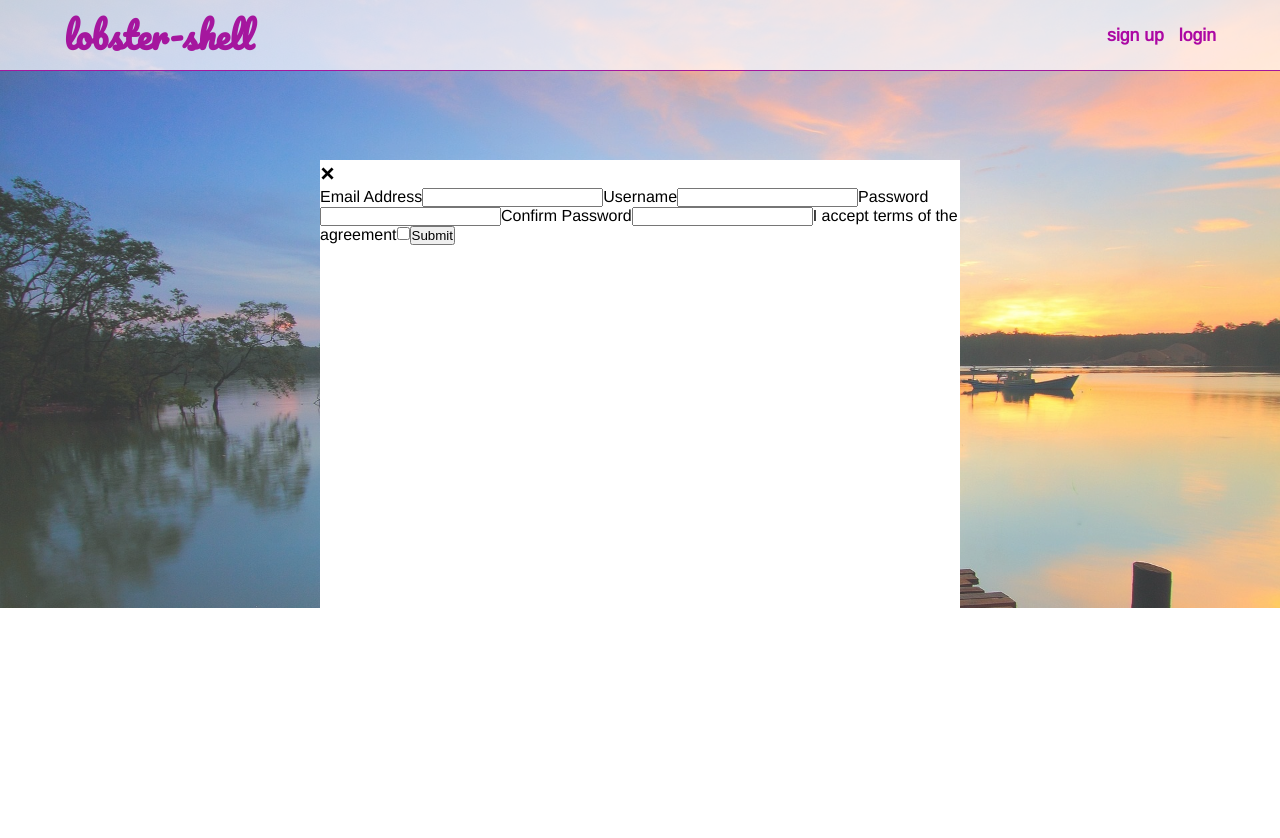
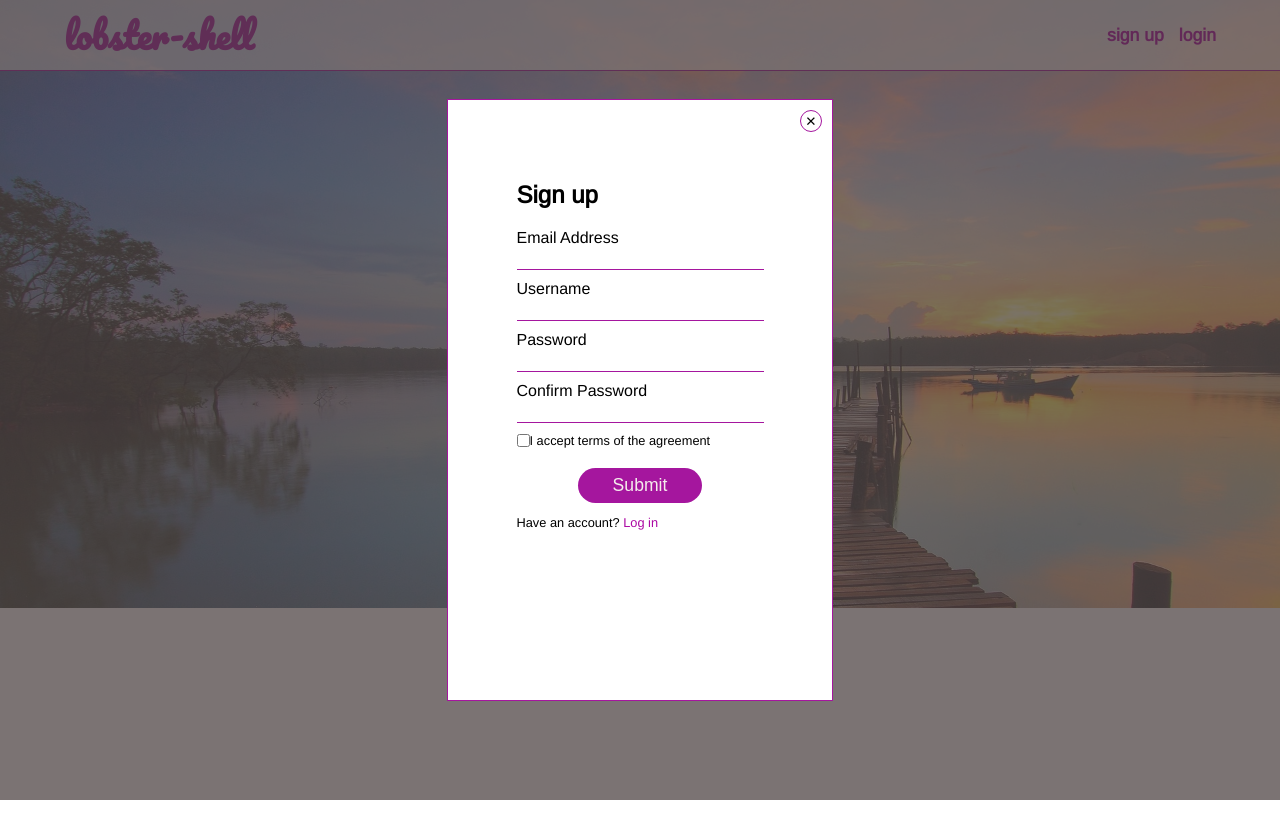
Before and after one commit to lukanthrope/lobster-shell, a React app in the folder client/: page / in a window 1280 px wide. Both pictures are taken after a click on the link "sign up". Shown: the top 838 px of the page. Built offline with nearby package versions, Linux system fonts and the light colour scheme.

Commit message:
improved markup

```diff
--- a/client/package.json
+++ b/client/package.json
@@ -11,8 +11,10 @@
   "devDependencies": {
     "@types/react": "^16.9.11",
     "@types/react-dom": "^16.9.3",
+    "autoprefixer": "^9.7.3",
     "awesome-typescript-loader": "^5.2.1",
     "css-loader": "^3.2.0",
+    "group-css-media-queries-loader": "^3.0.2",
     "html-webpack-plugin": "^3.2.0",
     "source-map-loader": "^0.2.4",
     "ts-loader": "^6.2.1",
--- a/client/src/App.css
+++ b/client/src/App.css
@@ -12,11 +12,19 @@ body {
 
 
 .bgc-op\(white\) {
-  background-color: rgba(255, 255, 255, 0.7)
+  background-color: rgba(255, 255, 255, 0.7);
+}
+
+.bgc-op\(black\) {
+  background-color: rgba(68, 56, 56, 0.7);
 }
 
 .bgc\(white\) {
-  background-color: rgb(255, 255, 255)
+  background-color: rgb(255, 255, 255);
+}
+
+.bgc\(l-pink\) {
+  background-color: rgb(165, 22, 158);
 }
 
 .pos\(f\) {
@@ -44,12 +52,52 @@ body {
   width: 50%;
 }
 
+.w\(30\%\) {
+  width: 30%;
+}
+
+.w\(10px\) {
+  width: 20px;
+}
+
+.h\(100\%\) {
+  height: 100%;
+}
+
+.h\(60\%\) {
+  height: 60%;
+}
+
+.h\(75\%\) {
+  height: 75%;
+}
+
+.h\(35px\) {
+  height: 35px;
+}
+
+.h\(10px\) {
+  height: 20px;
+}
+
 .h\(70px\) {
   height: 70px;
 }
 
 .d\(in-flex\) {
   display: inline-flex;
+}
+
+.d\(flex\) {
+  display: flex;
+}
+
+.f-dir\(col\) {
+  flex-direction: column;
+}
+
+.f-dir\(row\) {
+  flex-direction: row;
 }
 
 .just-cont\(sp-between\) {
@@ -60,8 +108,16 @@ body {
   justify-content: center;
 }
 
+.al-s\(center\) {
+  align-self: center;
+}
+
 .al-items\(center\) {
   align-items: center;
+}
+
+.t-al\(center\) {
+  text-align: center;
 }
 
 .f\(r\) {
@@ -72,8 +128,28 @@ body {
   padding-left: 15px;
 }
 
-.h\(60\%\) {
-  height: 60%;
+.p\(top\:10px\) {
+  padding-top: 10px;
+}
+
+.m-t\(20\%\) {
+  margin-top: 20%;
+}
+
+.m-t\(10px\) {
+  margin-top: 10px;
+}
+
+.m-t\(20px\) {
+  margin-top: 20px;
+}
+
+.m-r\(10px\) {
+  margin-right: 10px;
+}
+
+.m-b\(10px\) {
+  margin-bottom: 10px;
 }
 
 .abs-center {
@@ -94,8 +170,24 @@ body {
   font-size: 1.1rem;
 }
 
+.fs\(0\.8rem\) {
+  font-size: 0.8rem;
+}
+
+.Form input {
+  font-size: 1.2rem;
+}
+
+.errorMes {
+  color: red;
+}
+
 .color\(lobster-pink\) {
   color: rgb(172, 8, 163);
+}
+
+.color\(nrw\) {
+  color: rgb(245, 236, 236);
 }
 
 .fw\(600\) {
@@ -107,8 +199,31 @@ body {
   cursor: pointer;
 }
 
+.shad\(l-pink\):hover {
+  box-shadow: 20px 20px 20px rgba(165, 22, 158, 0.22);
+	-moz-box-shadow: 0px 0px 15px rgba(165, 22, 158, 0.8);
+	-webkit-box-shadow:  0px 0px 15px rgba(165, 22, 158, 0.8);
+}
+
+.bord\(none\) {
+  border: none;
+}
+
 .bord\(bot\) {
   border-bottom: 1.1px solid rgb(165, 22, 158);
+}
+
+.bord\(l-pink\) {
+  border: 1px solid rgb(165, 22, 158);
+}
+
+.bord\(round\) {
+  border-radius: 100px;
+}
+
+.submit {
+  border-radius: 25px;
+
 }
 
 .select-off {
@@ -124,10 +239,14 @@ body {
   user-drag: none;
 }
 
+.o-line\(none\) {
+  outline: none;
+}
+
 .image-land {
   max-width: 100%;
   height: auto;
-  width: auto\9;
+  width: auto;
   opacity: 0.8;
   transition: all 1s linear;
 }
@@ -135,3 +254,27 @@ body {
 .image-land:hover {
   opacity: 1;
 }
+
+@media (max-width: 600px) {
+  .w\(30\%\) {
+    width: 100%;
+  }
+
+  .h\(60\%\) {
+    height: 100%;
+  }
+}
+
+@media (max-width: 768px) {
+  .w\(30\%\) {
+    width: 80%;
+  }
+
+  .h\(60\%\) {
+    height: 80%;
+  }
+
+  .m-t\(20\%\) {
+    margin-top: 30%;
+  }
+}
--- /dev/null
+++ b/client/src/components/AuthLink/index.tsx
@@ -0,0 +1,18 @@
+import * as React from 'react';
+
+interface LinkProps {
+  haveAnAccount: boolean,
+  redirect: Function,
+}
+
+const AuthLink = ({ haveAnAccount, redirect }: LinkProps) => (
+  <a className="fs(0.8rem)">{haveAnAccount ? 'Have an account?': 'Have no account?'}
+      <a
+      className="pointer color(lobster-pink)"
+      onClick={() => haveAnAccount ? redirect(true, true): redirect(false, true)}
+      >{haveAnAccount ? ' Log in': ' Register'}
+    </a>
+  </a>
+);
+
+export default AuthLink;
--- a/client/src/components/Authorization/Login.tsx
+++ b/client/src/components/Authorization/Login.tsx
@@ -6,6 +6,7 @@ import { Mutation } from 'react-apollo';
 
 import { AuthContext } from '../../context/auth';
 import HeaderContext from '../Header/HeaderContext';
+import AuthLink from '../AuthLink';
 
 interface FormValues {
   email: string,
@@ -52,17 +53,54 @@ const Login:React.FC<{}> = () => {
             })}
             >
               {({ isSubmitting }) => (
-                <Form>
-                  { loading && <p>loading..</p> }
-                  <label htmlFor="email">Email Address</label>
-                  <Field type="input" name="email" />
-                  <ErrorMessage name="email" />
-                  <label htmlFor="password">Password</label>
-                  <Field name="password" type="password" />
-                  <ErrorMessage name="password" />
-                  {error && <>{error}</>}
-                  <button type="submit" disabled={isSubmitting}>Submit</button>
-                </Form>
+                <div className="m-t(20%)">
+                  <h2>Log in</h2>
+                  <Form className="m-t(20px) m-b(10px) d(flex) f-dir(col) Form">
+                      { loading && <p>loading..</p> }
+                      <label htmlFor="email">Email Address</label>
+                      <Field
+                        className="o-line(none) bord(none) bord(bot) fs(1.1rem)"
+                        type="input"
+                        name="email"
+                        />
+                      <div className="errorMes fs(0.8rem)">
+                        <ErrorMessage name="email" />
+                      </div>
+                      <label className="m-t(10px)" htmlFor="password">Password</label>
+                      <Field
+                        className="o-line(none) bord(none) bord(bot) fs(1.1rem)"
+                        name="password"
+                        type="password"
+                        />
+                      <div className="errorMes fs(0.8rem)">
+                        <ErrorMessage name="password" />
+                      </div>
+                      { error && <div className="errorMes fs(0.8rem)">{error}</div> }
+                      <button
+                        type="submit"
+                        disabled={isSubmitting}
+                        className="
+                          m-t(20px)
+                          h(35px)
+                          submit
+                          bgc(l-pink)
+                          w(50%)
+                          bord(none)
+                          o-line(none)
+                          pointer
+                          color(nrw)
+                          al-s(center)
+                          shad(l-pink)
+                          fs(1.1rem)"
+                        >
+                          Log in
+                      </button>
+                  </Form>
+                  <AuthLink
+                    haveAnAccount={false}
+                    redirect={hideAuthWindow}
+                    />
+                </div>
             )}
             </Formik>
         )}
--- a/client/src/components/Authorization/Registration.tsx
+++ b/client/src/components/Authorization/Registration.tsx
@@ -6,6 +6,7 @@ import { Formik, Form, Field, ErrorMessage } from 'formik';
 
 import { AuthContext } from '../../context/auth';
 import HeaderContext from '../Header/HeaderContext';
+import AuthLink from '../AuthLink';
 
 interface FormValues {
   email: string,
@@ -36,9 +37,7 @@ const Registration:React.FC = ({}) => {
         login(data.register);
         hideAuthWindow();
       }}
-      onError={() => {
-        setEmailError('email is already in use');
-      }}
+      onError={() => setEmailError('email is already in use')}
       >
         {(addUser:any, { loading }:any) => (
           <Formik
@@ -53,7 +52,7 @@ const Registration:React.FC = ({}) => {
             validationSchema={
               Yup.object({
                 email: Yup.string()
-                  .email('Invalid email addresss`')
+                  .email('Invalid email address')
                   .required('Required'),
                 username: Yup.string()
                   .min(3, 'Must be at least 3 characters')
@@ -62,36 +61,91 @@ const Registration:React.FC = ({}) => {
                   .min(6, 'Must be 6 characters or more')
                   .required('Required'),
                 confirmPassword: Yup.string()
-                  .oneOf([Yup.ref('password'), null], 'Passwords must match'),
+                  .oneOf([Yup.ref('password'), null], 'Passwords must match')
+                  .required('Passwords must match'),
                 checked: Yup.bool()
                   .oneOf([true], 'Please confirm the terms'),
               })
             }
             >
-              {({ isSubmitting }) => (
-                <Form>
+              {({ isSubmitting, errors }) => (
+
+                <div>
+                  <h2 className="m-t(20%)">Sign up</h2>
+                  <Form className="m-t(20px) m-b(10px) d(flex) f-dir(col) Form">
                     { loading && <p>loading..</p> }
                     <label htmlFor="email">Email Address</label>
-                  <Field type="input" name="email" />
+                    <Field
+                      className="o-line(none) bord(none) bord(bot) fs(1.1rem)"
+                      type="input"
+                      name="email"
+                      />
+                    <div className="errorMes fs(0.8rem)">
                       <ErrorMessage name="email" />
-                  {emailError && <>{emailError}</>}
+                      {emailError}
+                    </div>
 
-                  <label htmlFor="username">Username</label>
-                  <Field type="input" name="username" />
+                    <label className="m-t(10px)" htmlFor="username">Username</label>
+                    <Field
+                      className="o-line(none) bord(none) bord(bot) fs(1.1rem)"
+                      type="input"
+                      name="username"
+                      />
+                    <div className="errorMes fs(0.8rem)">
                       <ErrorMessage name="username" />
+                    </div>
 
-                  <label htmlFor="password">Password</label>
-                  <Field name="password" type="password" />
+                    <label className="m-t(10px)" htmlFor="password">Password</label>
+                    <Field
+                      className="o-line(none) bord(none) bord(bot) fs(1.1rem)"
+                      name="password"
+                      type="password"
+                      />
+                    <div className="errorMes fs(0.8rem)">
                       <ErrorMessage name="password" />
-                  <label htmlFor="confirmPassword">Confirm Password</label>
-                  <Field name="confirmPassword" type="password" />
+                    </div>
+                    <label className="m-t(10px)" htmlFor="confirmPassword">Confirm Password</label>
+                    <Field
+                      className="o-line(none) bord(none) bord(bot) fs(1.1rem)"
+                      name="confirmPassword"
+                      type="password"
+                      />
+                    <div className="errorMes fs(0.8rem)">
                       <ErrorMessage name="confirmPassword" />
+                    </div>
 
-                  <label htmlFor="checked">I accept terms of the agreement</label>
+                    <div className="d(in-flex) m-t(10px)">
                       <Field name="checked" type="checkbox" />
+                      <label htmlFor="checked" className="fs(0.8rem)">I accept terms of the agreement</label>
+                    </div>
+                    <div className="errorMes fs(0.8rem)">
                         <ErrorMessage name="checked" />
-                  <button type="submit" disabled={isSubmitting}>Submit</button>
+                    </div>
+                    <button
+                      type="submit"
+                      disabled={isSubmitting}
+                      className="
+                          m-t(20px)
+                          h(35px)
+                          submit
+                          bgc(l-pink)
+                          w(50%)
+                          bord(none)
+                          o-line(none)
+                          pointer
+                          color(nrw)
+                          al-s(center)
+                          shad(l-pink)
+                          fs(1.1rem)"
+                      >
+                        Submit
+                    </button>
                   </Form>
+                  <AuthLink
+                    haveAnAccount={true}
+                    redirect={hideAuthWindow}
+                    />
+                </div>
               )}
             </Formik>
         )}
--- a/client/src/components/Authorization/index.tsx
+++ b/client/src/components/Authorization/index.tsx
@@ -4,20 +4,54 @@ import HeaderContext from '../Header/HeaderContext';
 import Login from './Login';
 import Registration from './Registration';
 
+interface AuthorizationProps {
+  haveAccount: boolean;
+}
 
 const Authorization = ({ haveAccount }: AuthorizationProps) => {
   const handleShowModal = React.useContext<Function>(HeaderContext);
 
   return (
-    <div className="pos(f) bgc(white) w(50%) h(60%) left(20%) abs-center">
-      <h2 className="pointer" onClick={() => handleShowModal()}>&#215;</h2>
-      {haveAccount ? <Login /> : <Registration />}
+    <div
+      className="Parent pos(f) w(100%) h(100%) bgc-op(black)"
+      onClick={(e:any) => {
+        if (e.target.className.includes('Parent'))
+          handleShowModal();
+      }}
+      >
+      <div className={`
+        d(flex)
+        f-dir(col)
+        pos(f)
+        bgc(white)
+        w(30%)
+        ${haveAccount ? 'h(60%)' : 'h(75%)'}
+        bord(l-pink)
+        left(20%)
+        abs-center`
+      }
+        >
+        <div className="
+          pointer
+          bord(round)
+          bord(l-pink)
+          w(10px)
+          h(10px)
+          fs(1.1rem)
+          t-al(center)
+          m-t(10px)
+          m-r(10px)
+          "
+          style={{'alignSelf': 'flex-end'}}
+          onClick={() => handleShowModal()}>
+            &#215;
+        </div>
+        <div className="d(flex) just-cont(center)">
+          {haveAccount ? <Login /> : <Registration />}
+        </div>
+      </div>
     </div>
   );
 };
 
-interface AuthorizationProps {
-  haveAccount: boolean;
-}
-
 export default Authorization;
--- a/client/src/components/Header/index.tsx
+++ b/client/src/components/Header/index.tsx
@@ -22,7 +22,7 @@ const Header:React.FC = () => {
           <h2 className="font(logo) select-off">lobster-shell</h2>
             <div className="color(lobster-pink) fs(1.1rem) fw(600)">
               {
-                authContext.user
+                user
                   ? <>
                     <a>{user.username}</a>
                     <a className="p(left:15px) pointer" onClick={() => logout()}>logout</a>
--- a/client/webpack.config.js
+++ b/client/webpack.config.js
@@ -24,7 +24,7 @@ module.exports = {
               hmr: process.env.NODE_ENV === 'development',
             },
           },
-          'css-loader',
+          'css-loader'
         ],
       },
       {
```
Also changed, not shown: 2 other files (tests, documents, lock files or other folders). Lines whose indentation alone changed are shown as unchanged.
